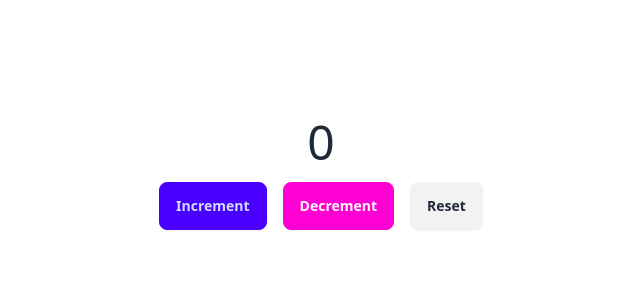
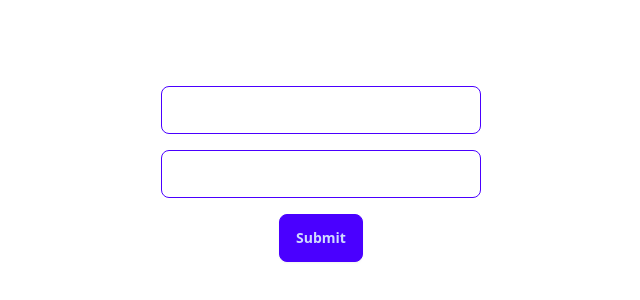
Before and after one commit to SaFaUU/level-2-web, a React (Vite) app in the folder FE-Track/test-project-react/: page / in a window 1280 px wide. Shown: the part 258-558 px from the top of the page, without its empty margins (319-959 px from the left). Built offline with nearby package versions, Linux system fonts and the light colour scheme.

Commit message:
Learning Usestate mutations

```diff
--- a/FE-Track/test-project-react/src/App.tsx
+++ b/FE-Track/test-project-react/src/App.tsx
@@ -3,13 +3,15 @@ import reactLogo from "./assets/react.svg";
 import viteLogo from "/vite.svg";
 import "./App.css";
 import UseStateExample from "./pages/UseStateExample";
+import UseStateExampleTwo from "./pages/UseStateExampleTwo";
 
 function App() {
   const [counter, setCounter] = useState(0);
 
   return (
     <>
-      <UseStateExample counter={counter} setCounter={setCounter} />
+      {/* <UseStateExample counter={counter} setCounter={setCounter} /> */}
+      <UseStateExampleTwo />
     </>
   );
 }
--- /dev/null
+++ b/FE-Track/test-project-react/src/pages/UseStateExampleTwo.tsx
@@ -0,0 +1,46 @@
+import { useState, FormEvent } from "react";
+
+const UseStateExampleTwo = () => {
+  //   const [name, setName] = useState<string>("");
+  //   const [email, setEmail] = useState<string>("");
+
+  const [user, setUser] = useState({
+    name: "",
+    email: "",
+  });
+
+  const handleSubmit = (e: FormEvent<HTMLFormElement>) => {
+    e.preventDefault();
+    // console.log({ name, email });
+    console.log({ user });
+  };
+
+  return (
+    <form
+      className="flex gap-4 flex-col align-middle justify-center w-full h-screen items-center"
+      onSubmit={handleSubmit}
+    >
+      <input
+        type="text"
+        name="name"
+        id="name"
+        className="input input-bordered input-primary w-full max-w-xs"
+        // onChange={(e) => setName(e.target.value)}
+        onChange={(e) => setUser({ ...user, name: e.target.value })}
+      ></input>
+      <input
+        type="text"
+        name="email"
+        id="email"
+        className="input input-bordered input-primary w-full max-w-xs"
+        // onChange={(e) => setEmail(e.target.value)}
+        onChange={(e) => setUser({ ...user, email: e.target.value })}
+      ></input>
+      <button className="btn btn-primary max-w-xl" type="submit">
+        Submit
+      </button>
+    </form>
+  );
+};
+
+export default UseStateExampleTwo;
```
